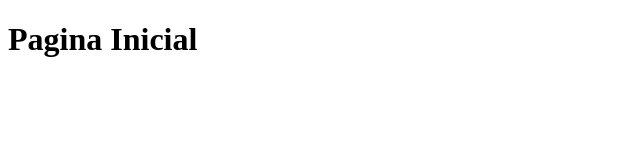
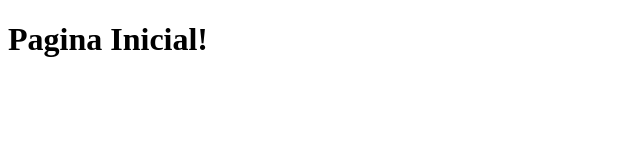
Before and after one commit to Fefevs09/clone-tabnews, a Next.js app: page / in a window 1280 px wide. Shown: the top 160 px of the page, without its empty margins (0-640 px from the left). Built offline with nearby package versions, Linux system fonts and the light colour scheme.

Commit message:
modifica a frase

```diff
--- a/pages/index.js
+++ b/pages/index.js
@@ -1,4 +1,4 @@
 function Home() {
-  return <h1>Pagina Inicial</h1>
+  return <h1>Pagina Inicial!</h1>;
 }
-export default Home
+export default Home;
```
